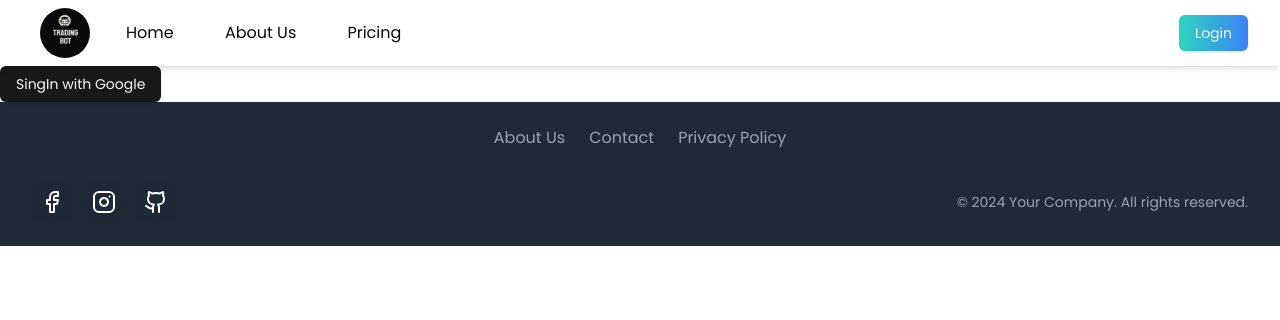
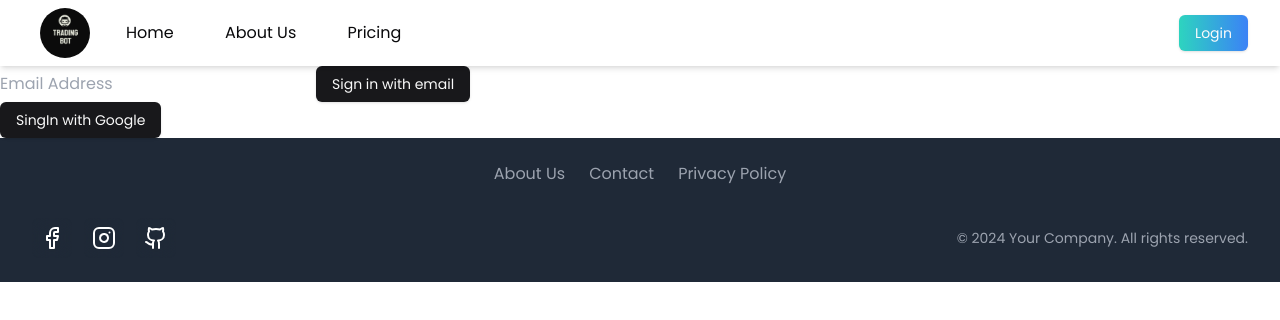
Before and after one commit to Prasmin/trading_landingPage, a Next.js app: page /auth/sign-in in a window 1280 px wide. Shown: the top 320 px of the page. Built offline with nearby package versions, Linux system fonts and the light colour scheme; no server answers.

Commit message:
magic link working

```diff
--- a/src/app/auth/sign-in/sign-in.jsx
+++ b/src/app/auth/sign-in/sign-in.jsx
@@ -1,12 +1,62 @@
 "use client";
 
+import { handleEmailSignIn } from "@/lib/emailsingaction";
 import { Button } from "../../../components/ui/button";
 import { handleGoogleSignIn } from "@/lib/googlesingaction";
+import { useState, useTransition } from "react";
 
 export default function SignIn() {
+  const [isPending, startTransition] = useTransition();
+
+  const [formData, setFormData] = useState({ email: "" });
+  console.log(formData);
+
+  const handleSubmit = async (e) => {
+    e.preventDefault();
+    const email = formData.email; // Get email from formData
+
+    // Simple validation to ensure the email field is not empty
+    if (!email) {
+      console.error("Email is required");
+      return;
+    }
+
+    // Call your sign-in function here with the email
+    try {
+      await handleEmailSignIn(email); // Assuming handleEmailSignIn is your function
+    } catch (error) {
+      console.error("Error during sign-in:", error);
+    }
+    console.log(email);
+  };
+
+  const handleChange = (e) => {
+    const { name, value } = e.target;
+    setFormData((prevData) => ({
+      ...prevData,
+      [name]: value,
+    }));
+  };
+
   return (
     <div>
-      <Button onClick={() => handleGoogleSignIn()}>SingIn with Google</Button>
+      <form className="email-signin-form" onSubmit={handleSubmit}>
+        <input
+          className="form-input"
+          type="email"
+          name="email"
+          value={formData.email}
+          maxLength={320}
+          placeholder="Email Address"
+          onChange={handleChange}
+          disabled={isPending}
+          required
+        />
+        <Button type="submit">Sign in with email</Button>
+      </form>
+      <div>
+        <Button onClick={() => handleGoogleSignIn()}>SingIn with Google</Button>
+      </div>
     </div>
   );
 }
--- a/src/auth.js
+++ b/src/auth.js
@@ -1,10 +1,12 @@
 import NextAuth from "next-auth";
 
 import Google from "next-auth/providers/google";
+import Nodemailer from "next-auth/providers/nodemailer";
 
 import PostgresAdapter from "@auth/pg-adapter";
 
 import { Pool } from "@neondatabase/serverless";
+import { setName } from "./lib/setNameServerAction";
 
 const pool = new Pool({ connectionString: process.env.DATABASE_URL });
 
@@ -13,6 +15,10 @@ export const { handlers, signIn, signOut, auth } = NextAuth({
   providers: [
     Google({
       allowDangerousEmailAccountLinking: true,
+    }),
+    Nodemailer({
+      server: process.env.EMAIL_SERVER,
+      from: process.env.EMAIL_FROM,
     }),
   ],
 
@@ -25,5 +31,28 @@ export const { handlers, signIn, signOut, auth } = NextAuth({
     signIn: "/auth/sign-in",
   },
 
-  secret: process.env.NEXTAUTH_SECRET,
+  // callbacks: {
+  //   async jwt({ token, session, trigger }) {
+  //     console.log("Session:", session);
+  //     if (trigger === "update" && session?.name !== token.name) {
+  //       token.name = session.name;
+
+  //       try {
+  //         await setName(token.name);
+  //       } catch (error) {
+  //         console.error("Failed to set user name:", error);
+  //       }
+  //     }
+  //   },
+  //   async session({ session, token }) {
+  //     console.log("session callback", { session, token });
+  //     return {
+  //       ...session,
+  //       user: {
+  //         ...session.user,
+  //         id: token.id,
+  //       },
+  //     };
+  //   },
+  // },
 });
--- a/src/lib/checkUserAuth.js
+++ b/src/lib/checkUserAuth.js
@@ -4,6 +4,7 @@ import { auth } from "@/auth";
 
 export const checkIsAuthenticated = async () => {
   const session = await auth();
+
   if (session) {
     return true;
   }
--- /dev/null
+++ b/src/lib/emailsingaction.js
@@ -0,0 +1,47 @@
+"use server";
+
+// import { signIn } from "@/auth";
+
+// export const handleEmailSignIn = async (email) => {
+//   try {
+//     await signIn("nodemailer", { email, callbackUrl: "/dashboard" });
+//   } catch (error) {
+//     throw error;
+//   }
+// };
+
+"use server";
+
+import { signIn } from "@/auth";
+import { Pool } from "@neondatabase/serverless";
+
+const pool = new Pool({ connectionString: process.env.DATABASE_URL });
+
+export const handleEmailSignIn = async (email) => {
+  try {
+    // Query the database to check if the email is already verified
+    const { rows } = await pool.query(
+      'SELECT "emailVerified" FROM users WHERE email = $1',
+      [email]
+    );
+
+    // Check if emailVerified is null (meaning not verified)
+    if (rows.length === 0) {
+      throw new Error("User not found");
+    }
+
+    const user = rows[0];
+
+    // If the email is already verified, redirect to the dashboard
+    if (user.emailVerified) {
+      // Redirect the user to the dashboard (assuming you have a redirection logic)
+      return { redirect: "/dashboard" };
+    }
+
+    // If the email is not verified, send the verification link using nodemailer
+    await signIn("nodemailer", { email, callbackUrl: "/dashboard" });
+  } catch (error) {
+    console.error(error);
+    throw error;
+  }
+};
--- /dev/null
+++ b/src/lib/setNameServerAction.js
@@ -0,0 +1,32 @@
+"use server";
+
+import { auth } from "@/auth";
+import { Pool } from "@neondatabase/serverless";
+
+const pool = new Pool({ connectionString: process.env.DATABASE_URL });
+
+export const setName = async (name) => {
+  // Check if the user is authenticated
+  const session = await auth();
+  if (!session) {
+    throw new Error("Unauthorized");
+  }
+
+  const uuid = session.user.id;
+
+  // Sanitize input
+  // Sanitize input
+  const uuidRegExp =
+    /^[0-9a-f]{8}-[0-9a-f]{4}-[0-9a-f]{4}-[0-9a-f]{4}-[0-9a-f]{12}$/;
+
+  if (typeof uuid !== "string" || !uuidRegExp.test(uuid)) {
+    throw new Error("Invalid UUID");
+  }
+
+  name = name.trim();
+
+  // Update the user's name in the database
+  await pool.query("UPDATE users SET name = $1 WHERE id = $2", [name, uuid]);
+
+  return true;
+};
```
